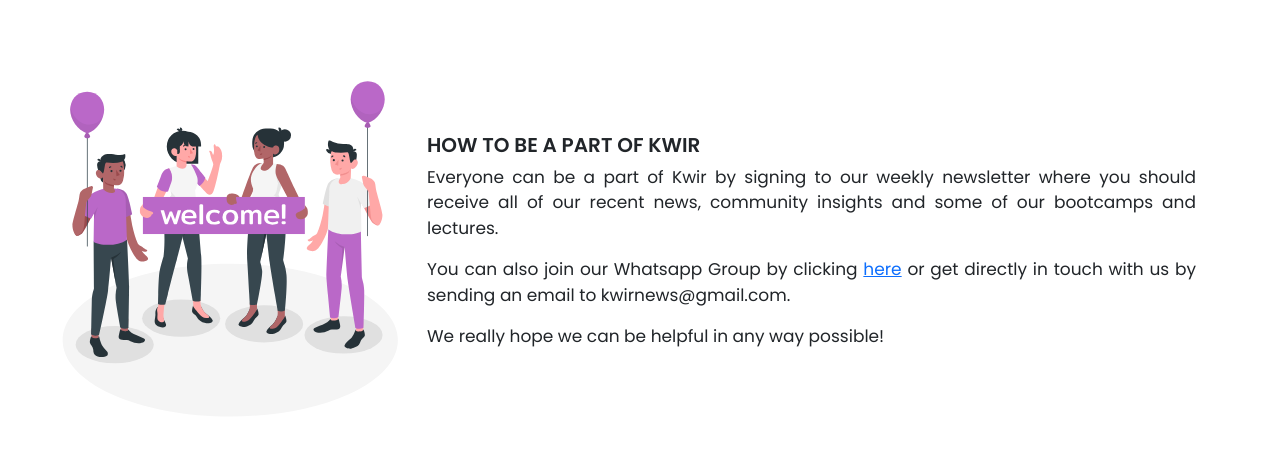
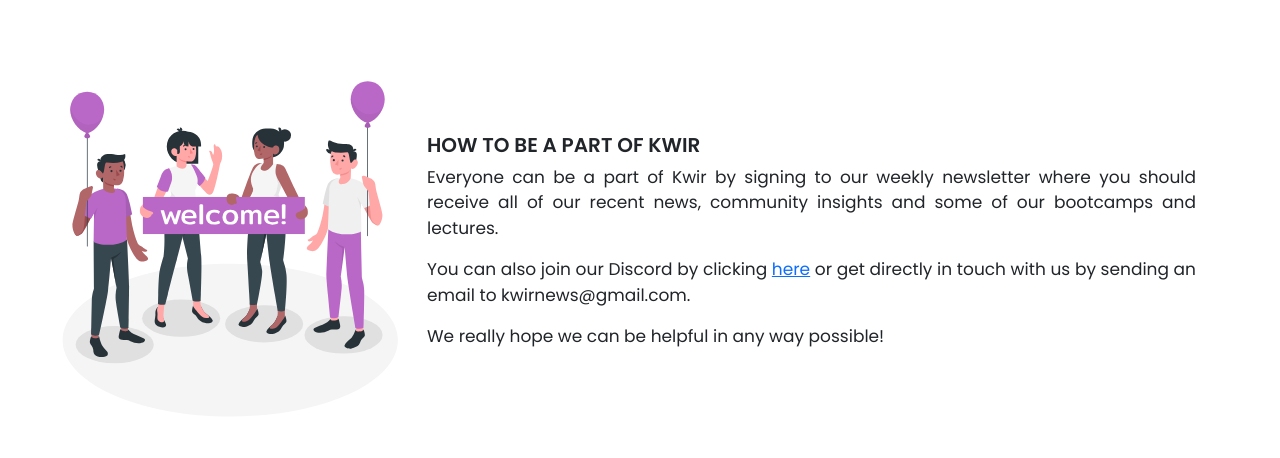
Before and after one commit to tattedmich/KwirNews, a website: page pages/about.html in a window 1280 px wide. Shown: the part 977-1435 px from the top of the page. Drawn offline with nearby package versions, Linux system fonts and the light colour scheme.

Commit message:
modifico texto en about

```diff
--- a/pages/about.html
+++ b/pages/about.html
@@ -82,7 +82,7 @@
               <h2 class="poppins_20">HOW TO BE A PART OF KWIR</h2>
               <p class="poppins_17">Everyone can be a part of Kwir by signing to our weekly newsletter where you should receive all of our recent news, community insights and some of our bootcamps and lectures. </p>
 
-              <p class="poppins_17">You can also join our Whatsapp Group by clicking <a href="./community.html">here</a> or get directly in touch with us by sending an email to kwirnews@gmail.com.</p>
+              <p class="poppins_17">You can also join our Discord by clicking <a href="./community.html">here</a> or get directly in touch with us by sending an email to kwirnews@gmail.com.</p>
 
               <p class="poppins_17">We really hope we can be helpful in any way possible! </p>
             </div>
```
